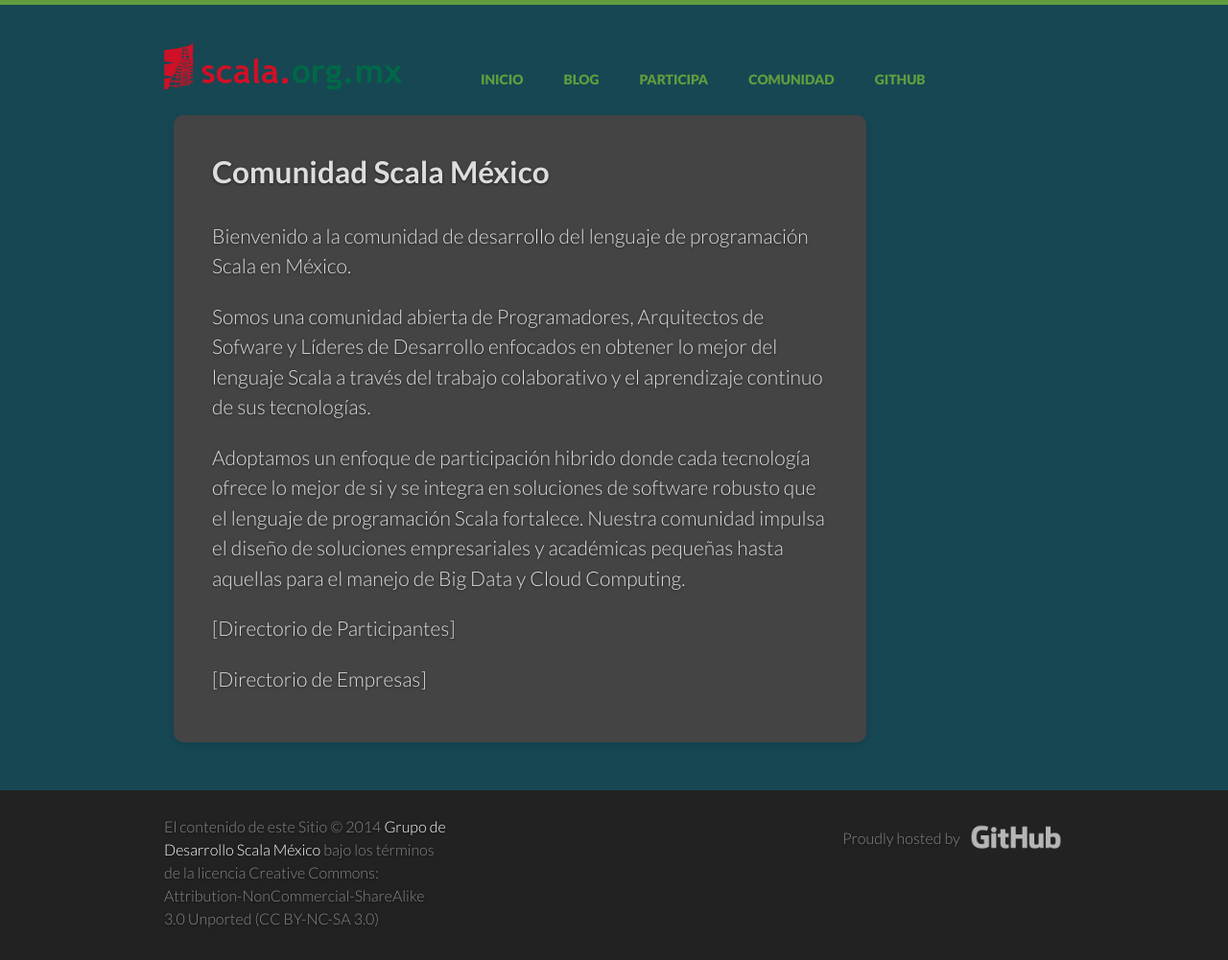
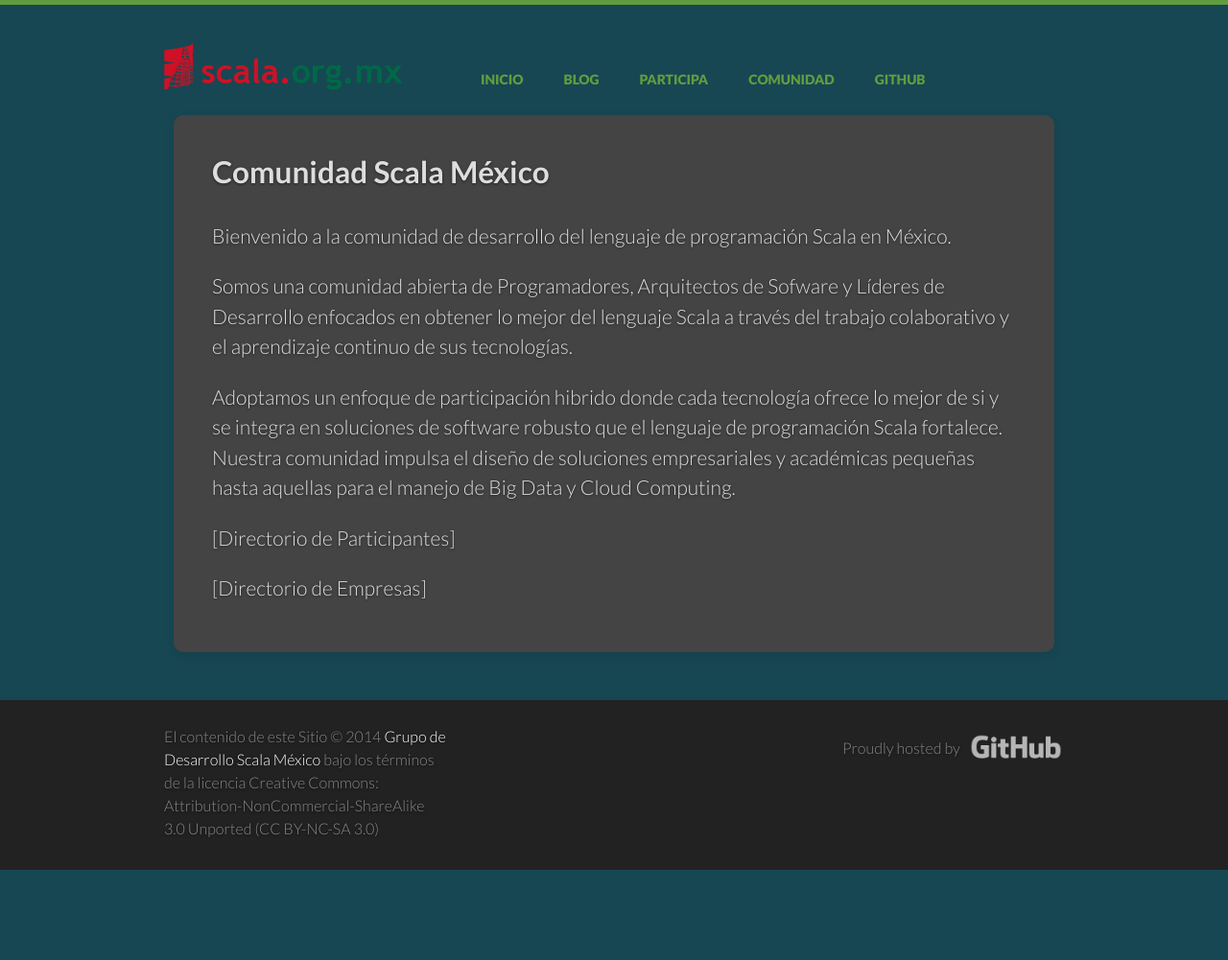
Before and after one commit to scalamx/scalamx.github.io, a Jekyll site: the page built from about.md, in a window 1280 px wide. Shown: the whole page at 96% size. Built offline with Jekyll 4.4.1, drawn with Linux system fonts in a browser that asks for light colours; comment, search, counter and statistics services are not loaded; after the commit the page ends 907 px from its top, so only the background shows below that.

Commit message:
changed the size of the static pages to use 5 columns

```diff
--- a/_layouts/page.html
+++ b/_layouts/page.html
@@ -3,7 +3,7 @@
 ---
 <section class="news">
   <div class="grid">
-    <div class="unit four-fifths">
+    <div class="unit five-fifths">
       <article>
         <h2>
             {{ page.title }}
@@ -13,7 +13,6 @@
           {{ content }}
         </div>
       </article>
-      {% include news_contents_mobile.html %}
     </div>
   </div>
 </section>
```
